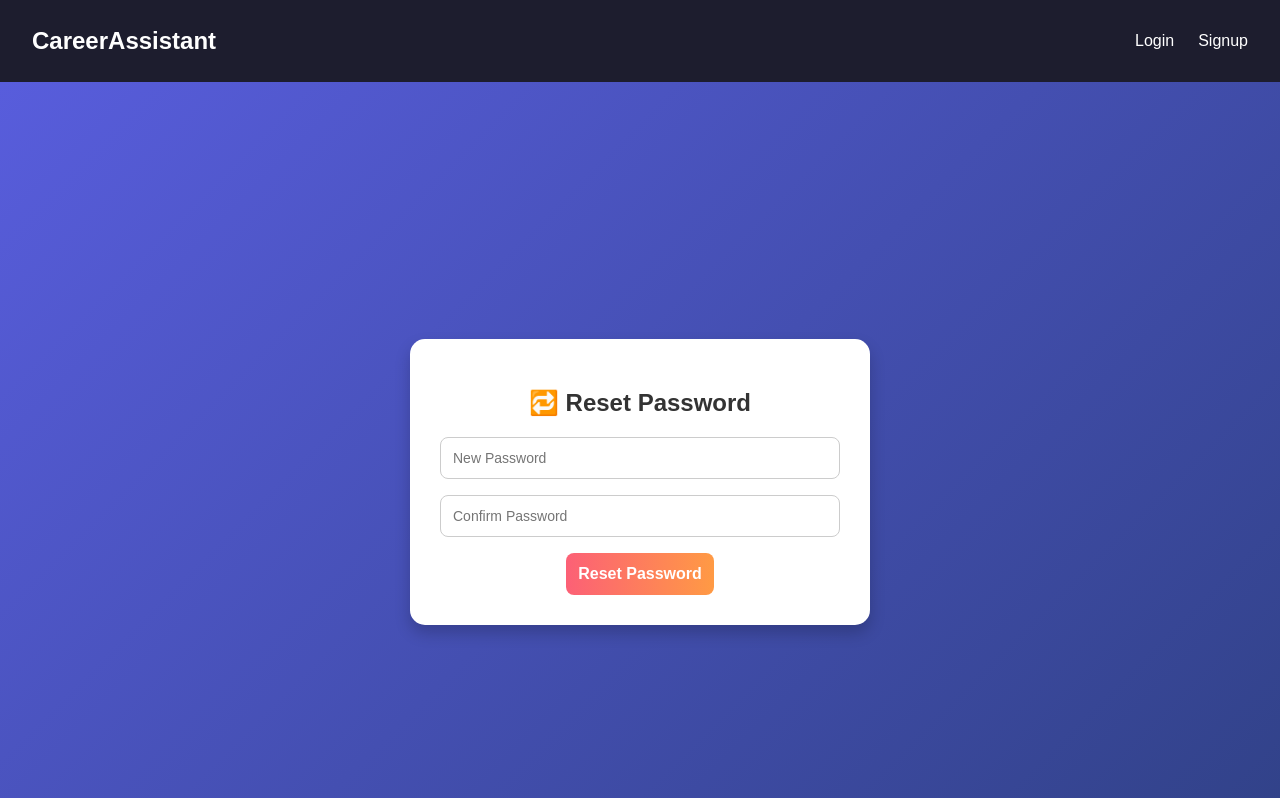
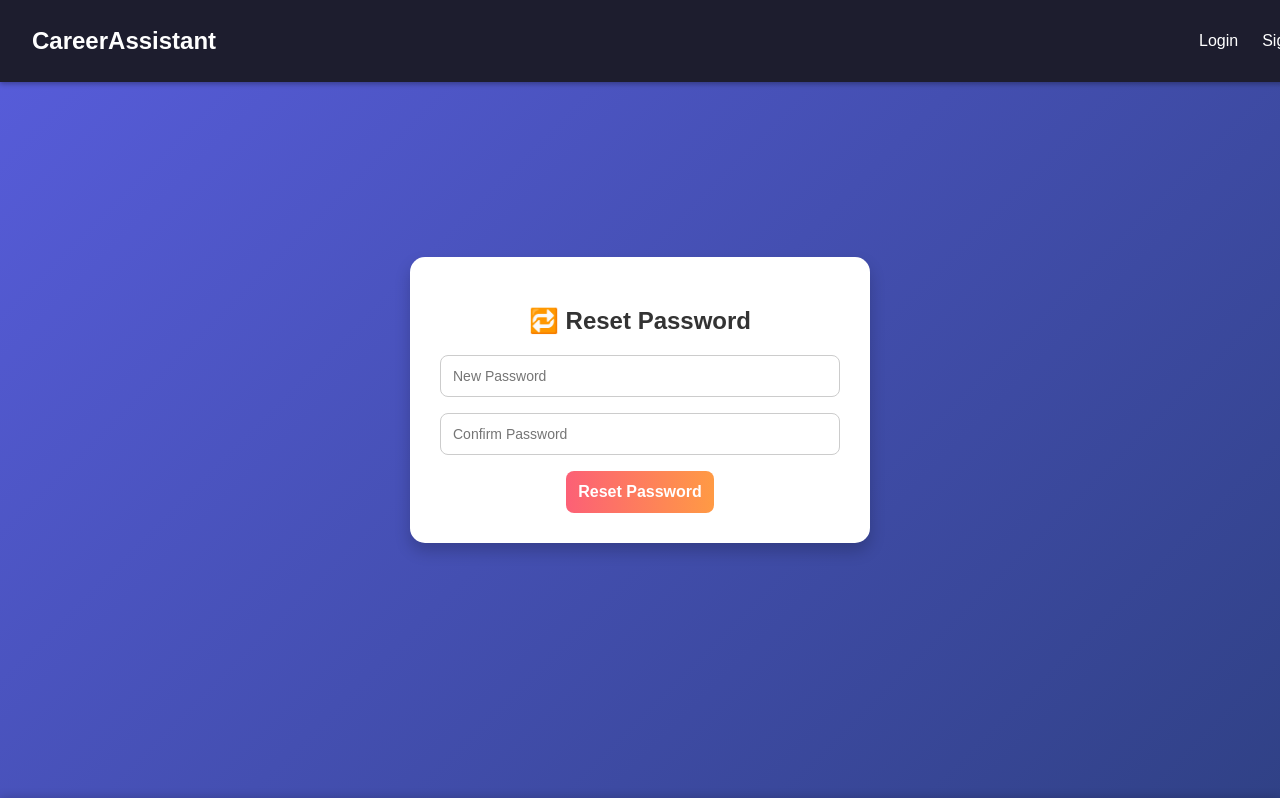
Before and after one commit to yeswanthvuddagiri/frontend, a React (Create React App) app: page /reset-password/1 in a window 1280 px wide. Shown: the top 798 px of the page. Built offline with nearby package versions, Linux system fonts and the light colour scheme; the HTML template or start-up script is replaced by a standard one.

Commit message:
Update Navbar.css

```diff
--- a/src/Navbar.css
+++ b/src/Navbar.css
@@ -1,10 +1,16 @@
 .navbar {
+  position: fixed;        /* ✅ Fix the navbar */
+  top: 0;
+  left: 0;
+  width: 100%;
+  background-color: #1d1d2e;
+  color: white;
   display: flex;
   justify-content: space-between;
   align-items: center;
-  background-color: #1d1d2e;
   padding: 1rem 2rem;
-  position: relative;
+  z-index: 1000;
+  box-shadow: 0 2px 5px rgba(0, 0, 0, 0.3);
 }
 
 .logo {
```
